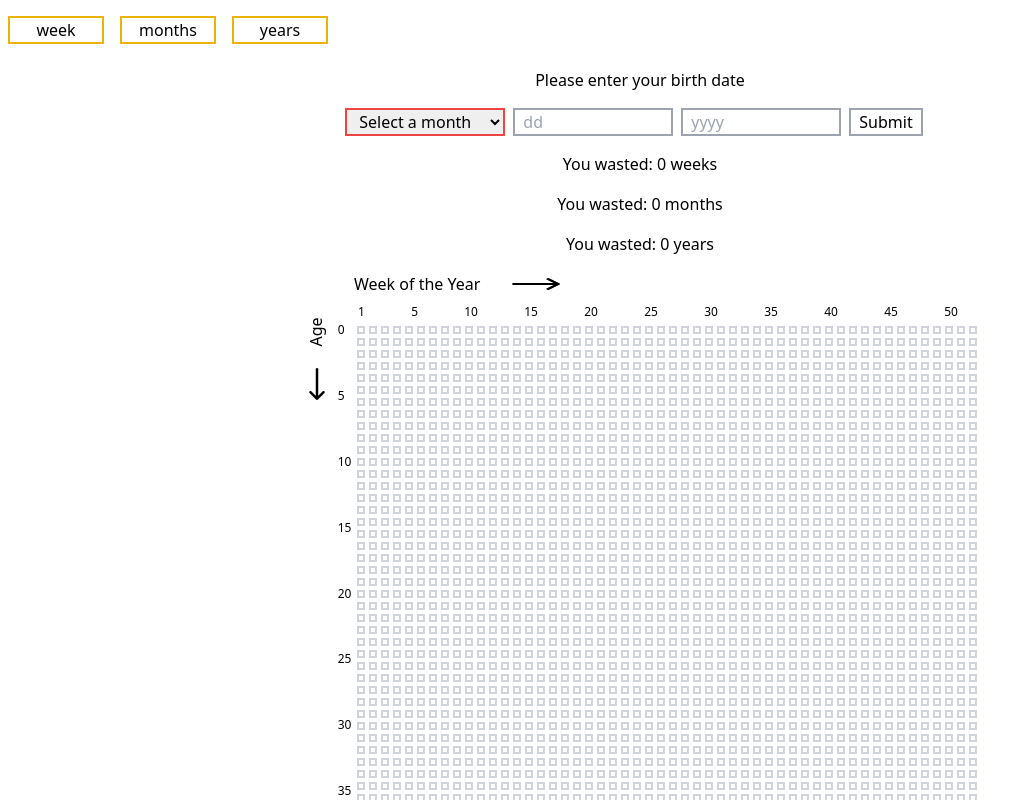
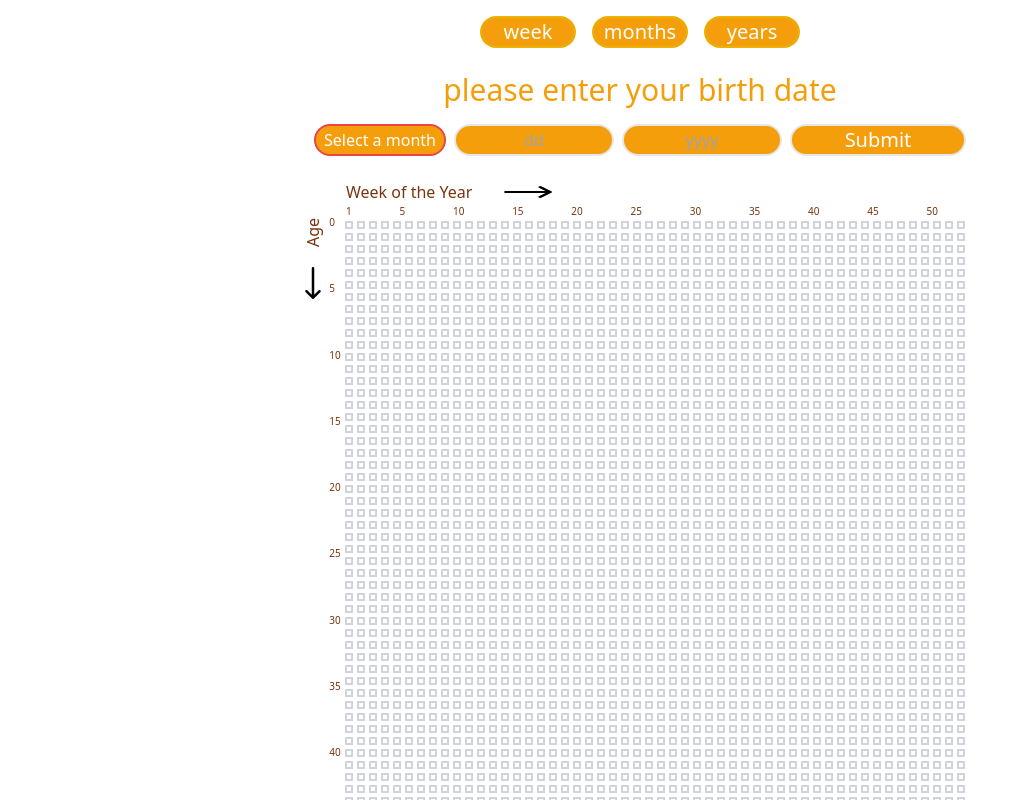
Before and after one commit to bienmag/lifegoesby, a React (Create React App) app: page / in a window 1280 px wide. Shown: the top 800 px of the page, without its empty margins (0-1032 px from the left). Built offline with nearby package versions, Linux system fonts and the light colour scheme.

Commit message:
fix:styles

```diff
--- a/src/Main.js
+++ b/src/Main.js
@@ -46,31 +46,38 @@ function Home() {
 
   return (
     <div className="flex flex-col justify-center mb-12  " key={result}>
-      <div className=" justify-center py-4">
+      <div className="flex justify-center py-4">
         <button
           onClick={() => setMode("weeks")}
-          className="border-yellow-500 border-2 w-24 mx-2"
+          className="border-yellow-500 border-2 w-24 mx-2 rounded-full bg-amber-500 text-white text-xl"
         >
           week
         </button>
         <button
           onClick={() => setMode("months")}
-          className="border-yellow-500 border-2 w-24 mx-2"
+          className="border-yellow-500 border-2 w-24 mx-2 rounded-full bg-amber-500 text-white text-xl"
         >
           months
         </button>
         <button
           onClick={() => setMode("years")}
-          className="border-yellow-500 border-2 w-24 mx-2"
+          className="border-yellow-500 border-2 w-24 mx-2 rounded-full bg-amber-500 text-white text-xl"
         >
           years
         </button>
       </div>
       <div>
-        <p className="text-center py-2"> Please enter your birth date</p>
-        <form className="text-center py-2" onSubmit={calculate}>
+        <h1 className="text-center py-2 text-amber-500 text-3xl ">
+          {" "}
+          please enter your birth date
+        </h1>
+        <form
+          className="xl:flex justify-center text-center py-2"
+          onSubmit={calculate}
+        >
+          <div className="flex justify-center text-center">
             <select
-            className={`w-40 border-2 border-gray-400 mr-2 px-2 ${
+              className={`mb-2 appearance-none border-2 bg-amber-500 text-white h-8 rounded-full text-center mr-2 px-2  ${
                 birthDate.month === "" ? "border border-red-500" : ""
               }`}
               type="number"
@@ -94,10 +101,12 @@ function Home() {
               <option value="11">November</option>
               <option value="12">December</option>
             </select>
+
             <input
-            className={`w-40 border-2 border-gray-400 mr-2 px-2 ${
-              (birthDate.day !== "" && birthDate.day < 1) || birthDate.day > 31
-                ? "border border-red-500"
+              className={`mb-2 w-24 xl:w-40 border-2 bg-amber-500 text-white h-8 rounded-full text-center mr-2 px-2 ${
+                (birthDate.day !== "" && birthDate.day < 1) ||
+                birthDate.day > 31
+                  ? "border-4 border-red-500"
                   : ""
               }`}
               type="text"
@@ -108,11 +117,12 @@ function Home() {
                 setBirthDate({ ...birthDate, day: e.target.value })
               }
             />
+
             <input
-            className={`w-40 border-2 border-gray-400 mr-2 px-2 ${
+              className={`mb-2 w-24 xl:w-40 border-2 bg-amber-500 text-white h-8 rounded-full text-center  mr-2 px-2 ${
                 (birthDate.year !== "" && birthDate.year < 1933) ||
                 birthDate.year > 2023
-                ? "border border-red-500"
+                  ? "border-4 border-red-500"
                   : ""
               }`}
               type="text"
@@ -123,16 +133,22 @@ function Home() {
                 setBirthDate({ ...birthDate, year: e.target.value })
               }
             />
-          <button className="border-2 border-gray-400 mr-3 px-2" type="submit">
+          </div>
+          <button
+            className={`xl:border-2  text-white rounded-full  xl:h-8  h-14 w-44 text-xl hover:bg-amber-600 px-6 ${
+              result.weeks !== 0 ? "bg-gray-800" : "bg-amber-500"
+            }`}
+            type="submit"
+          >
             Submit
           </button>
         </form>
       </div>
-      <div>
+      {/* <div>
         <p className="text-center py-2"> You wasted: {result.weeks} weeks</p>
         <p className="text-center py-2"> You wasted: {result.months} months</p>
         <p className="text-center py-2"> You wasted: {result.years} years</p>
-      </div>
+      </div> */}
       {mode === "weeks" ? (
         <div>
           <div>
--- a/src/Weeks.js
+++ b/src/Weeks.js
@@ -8,7 +8,7 @@ function Weeks({ weeks }) {
     <div className="m-[1px] w-1 h-1 xl:w-2 xl:h-2 md:w-2 md:h-2 border-2 border-gray-300 xl:m-0.5" />
   );
   const RedBox = (
-    <div className="m-[1px] w-1 h-1 xl:w-2 xl:h-2 md:w-2 md:h-2 bg-red-600 xl:m-0.5" />
+    <div className="m-[1px] w-1 h-1 xl:w-2 xl:h-2 md:w-2 md:h-2 bg-amber-500 xl:m-0.5" />
   );
 
   const boxesPerLine = 52;
@@ -27,20 +27,20 @@ function Weeks({ weeks }) {
       }
     }
     templateWeeks.push(
-      <div key={line} className=" flex ">
+      <div key={line} className=" flex  ">
         {lineTemplate}
       </div>
     );
   }
 
   return (
-    <div className="">
+    <div className="mr-4">
       <div className=" flex flex-col ml-12 sm:ml-11 md:ml-[40px] xl:ml-[60px] items-center">
-        <div className=" w-[302px] sm:w-[300px] md:w-[500px] xl:w-[624px] flex h-6 xl:mr-2 my-2 ">
-          <h1> Week of the Year</h1>
+        <div className=" w-[302px] sm:w-[300px] md:w-[500px] xl:w-[624px] flex h-6 xl:mr-2 mt-2 ">
+          <h1 className="text-amber-900"> Week of the Year</h1>
           <img className="pl-8 w-20" src={rightArrow} alt="Right arrow" />
         </div>
-        <div className=" w-[302px] sm:w-[300px] md:w-[500px]  xl:w-[624px] flex justify-between xl:pr-6 text-xs">
+        <div className=" w-[302px] sm:w-[300px] md:w-[500px]  xl:w-[624px] flex justify-between xl:pr-8 -ml-2 text-[10px] text-amber-900">
           <p>1</p>
           <p>5</p>
           <p>10</p>
@@ -56,10 +56,10 @@ function Weeks({ weeks }) {
       </div>
       <div className="flex justify-center    ">
         <div className="">
-          <h1 className="-rotate-90 mr-2">Age</h1>
+          <h1 className="-rotate-90  text-amber-900">Age</h1>
           <img src={arrow} alt="arrow" className=" w-8 rotate-90 mt-6" />
         </div>
-        <div className="mr-1 mt-0.5 mb-1 flex flex-col justify-between text-xs ">
+        <div className="mr-0.5 -mt-1 -mb-1 flex flex-col justify-between text-[10px] text-amber-900  ">
           <p>0</p>
           <p>5</p>
           <p>10</p>
@@ -80,7 +80,7 @@ function Weeks({ weeks }) {
           <p>85</p>
           <p>90</p>
         </div>
-        <div className="py-1">{templateWeeks}</div>
+        <div className="">{templateWeeks}</div>
       </div>
     </div>
   );
```
Lines whose indentation alone changed are shown as unchanged.
